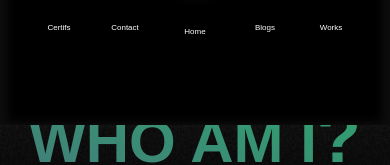
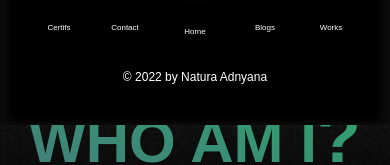
Before and after one commit to NaturaAdnyana/NaturaAdnyana.github.io, a React (Create React App) app: page / in a window 390 px wide. Shown: the part 823-988 px from the top of the page. Built offline with nearby package versions, Linux system fonts and the light colour scheme.

Commit message:
improve animation & add copyright

```diff
--- a/src/App.js
+++ b/src/App.js
@@ -1,8 +1,9 @@
 import React, { Suspense } from "react";
 import "./App.css";
-import { Routes, Route } from "react-router-dom";
+import { Routes, Route, useLocation } from "react-router-dom";
 import LoadingPage from "./components/LoadingPage";
 import MobileNavbar from "./components/MobileNavbar";
+import { AnimatePresence } from "framer-motion";
 
 const Navbar = React.lazy(() => import("./components/Navbar"));
 const Footer = React.lazy(() => import("./components/Footer"));
@@ -14,6 +15,8 @@ const UnderContstruction = React.lazy(() =>
 );
 
 function App() {
+  const location = useLocation();
+
   return (
     <div className="App">
       <Suspense fallback={<LoadingPage />}>
@@ -21,8 +24,9 @@ function App() {
           <Navbar />
           <MobileNavbar />
         </header>
-        <main className="scroll-smooth">
-          <Routes>
+        <main>
+          <AnimatePresence>
+            <Routes location={location} key={location.key}>
               <Route path="/" element={<Home />} />
               <Route path="contact" element={<Contact />} />
               <Route path="works" element={<UnderContstruction />} />
@@ -30,6 +34,7 @@ function App() {
               <Route path="certifications" element={<UnderContstruction />} />
               <Route path="*" element={<NotFound />} />
             </Routes>
+          </AnimatePresence>
         </main>
         <footer>
           <Footer />
--- a/src/components/Footer.js
+++ b/src/components/Footer.js
@@ -7,7 +7,7 @@ function Footer() {
     <>
       <div className="hidden md:flex items-center bg-black text-white bg-footer bg-b-bar round-b-bar px-24 pt-20 pb-10">
         <div className="grow text-center">
-          <span className="text-2xl">&#9786;</span>2022 Made by{" "}
+          &copy; 2022 by{" "}
           <Link className="underline" to="/contact">
             Natura Adnyana.
           </Link>
--- a/src/components/LoadingPage.js
+++ b/src/components/LoadingPage.js
@@ -10,7 +10,6 @@ const containerVariants = {
     opacity: 1,
   },
   exit: {
-    opacity: 0,
     transition: {
       ease: "easeInOut",
     },
--- a/src/components/MobileNavbar.js
+++ b/src/components/MobileNavbar.js
@@ -28,7 +28,7 @@ function MobileNavbar(props) {
             }}
           >
             <CertifIcon className="w-5 h-5 fill-white" />
-            <span class="sr-only">Certifications Button</span>
+            <span className="sr-only">Certifications Button</span>
           </NavLink>
           <div className="text-white text-2xs basis-1/5">Certifs</div>
         </div>
@@ -42,13 +42,12 @@ function MobileNavbar(props) {
             }}
           >
             <ContactIcon className="w-5 h-5 fill-white" />
-            <span class="sr-only">Contact Button</span>
+            <span className="sr-only">Contact Button</span>
           </NavLink>
           <div className="text-white text-2xs basis-1/5">Contact</div>
         </div>
         <div className="flex flex-col justify-center items-center space-y-6">
           <NavLink
-            exact
             to="/"
             className={({ isActive }) => {
               return isActive
@@ -57,7 +56,7 @@ function MobileNavbar(props) {
             }}
           >
             <HomeIcon className="w-5 h-5 fill-white" />
-            <span class="sr-only">Home Button</span>
+            <span className="sr-only">Home Button</span>
           </NavLink>
           <div className="text-white text-2xs basis-1/5">Home</div>
         </div>
@@ -71,7 +70,7 @@ function MobileNavbar(props) {
             }}
           >
             <BlogsIcon className="w-5 h-5 fill-white" />
-            <span class="sr-only">Blogs Button</span>
+            <span className="sr-only">Blogs Button</span>
           </NavLink>
           <div className="text-white text-2xs basis-1/5">Blogs</div>
         </div>
@@ -85,10 +84,13 @@ function MobileNavbar(props) {
             }}
           >
             <WorkIcon className="w-5 h-5 fill-white" />
-            <span class="sr-only">Works Button</span>
+            <span className="sr-only">Works Button</span>
           </NavLink>
           <div className="text-white text-2xs basis-1/5">Works</div>
         </div>
+      </div>
+      <div className="absolute bottom-10 text-white text-center text-xs left-1/2 -translate-x-1/2">
+        <span className="text-md">&copy;</span> 2022 by Natura Adnyana
       </div>
     </motion.nav>
   );
--- a/src/pages/home/InterestSection.js
+++ b/src/pages/home/InterestSection.js
@@ -5,8 +5,10 @@ function InterestSection() {
     <>
       <section className="text-white bg-shadow">
         <article className="md:h-screen md:pr-10 flex flex-col md:flex-row lg:container mx-auto lg:w-11/12 md:px-6 py-20 md:py-0">
-          <div className="flex flex-col justify-center space-y-3 md:basis-1/2 px-10 md:px-3 md:pr-7 order-2 md:order-1">
-            <h3 className="text-xl font-bold">"Everything is about Art"</h3>
+          <div className="flex flex-col justify-center space-y-3 md:basis-1/2 px-5 md:px-3 md:pr-7 order-2 md:order-1">
+            <h3 className="text-xl font-bold">
+              "Everything is about Art & Passion"
+            </h3>
             <p>
               I can't say that I'm an artistic person, but I love art so much! I
               love to do painting when I was a kid. I also had an interest with
--- a/src/pages/home/index.js
+++ b/src/pages/home/index.js
@@ -4,11 +4,54 @@ import IntroSection from "./IntroSection";
 import InterestSection from "./InterestSection";
 import SkillsToolsSection from "./SkillsToolsSection";
 
+const containerVariants = {
+  hidden: {
+    backgroundColor: "rgba(0, 0, 0, 1)",
+  },
+  visible: {
+    backgroundColor: "rgba(0, 0, 0, 0)",
+    transition: {
+      delay: 1,
+      duration: 1.5,
+    },
+  },
+  exit: {
+    transition: {
+      backgroundColor: "rgba(0, 0, 0, 1)",
+      ease: "easeInOut",
+    },
+  },
+};
+
+const contentVariants = {
+  hidden: {
+    opacity: 0,
+  },
+  visible: {
+    opacity: 1,
+    transition: {
+      duration: 1.5,
+    },
+  },
+  exit: {
+    transition: {
+      opacity: 0,
+      ease: "easeInOut",
+    },
+  },
+};
+
 // User laptop/desktop for better experience
 
 function Home() {
   return (
-    <>
+    <motion.div
+      variants={containerVariants}
+      initial="hidden"
+      animate="visible"
+      exit="exit"
+    >
+      <motion.div variants={contentVariants}>
         <section className="text-white container mx-auto md:w-11/12 px-6">
           <article className="h-screen md:pr-20">
             <div className="flex justify-between h-screen md:space-x-9 flex-col md:flex-row">
@@ -17,7 +60,7 @@ function Home() {
                   drag
                   dragConstraints={{ left: 0, top: 0, right: 0, bottom: 0 }}
                   dragElastic={0.5}
-                whileTap={{ cursor: "grabbing" }}
+                  whileTap={{ cursor: "grabbing", zIndex: 20 }}
                   className="absolute w-48 lg:w-72 h-auto md:ml-6 rounded-sm cursor-grab rotate-2 shadow-md"
                   src="https://cdn.jsdelivr.net/gh/NaturaAdnyana/NaturaAdnyana.github.io/src/assets/images/childme.webp"
                   alt="Child me"
@@ -26,7 +69,7 @@ function Home() {
                   drag
                   dragConstraints={{ left: 0, top: 0, right: 0, bottom: 0 }}
                   dragElastic={0.5}
-                whileTap={{ cursor: "grabbing" }}
+                  whileTap={{ cursor: "grabbing", zIndex: 20 }}
                   className="absolute w-64 lg:w-96 h-auto md:mb-20 md:mr-11 rounded-sm cursor-grab -rotate-6 shadow-md"
                   src="https://cdn.jsdelivr.net/gh/NaturaAdnyana/NaturaAdnyana.github.io/src/assets/images/2018me.webp"
                   alt="Child me"
@@ -56,7 +99,8 @@ function Home() {
         <IntroSection />
         <InterestSection />
         <SkillsToolsSection />
-    </>
+      </motion.div>
+    </motion.div>
   );
 }
 
```
Also changed, not shown: src/pages/home/SkillsToolsSection.js (+15 -15 lines). Lines whose indentation alone changed are shown as unchanged.
